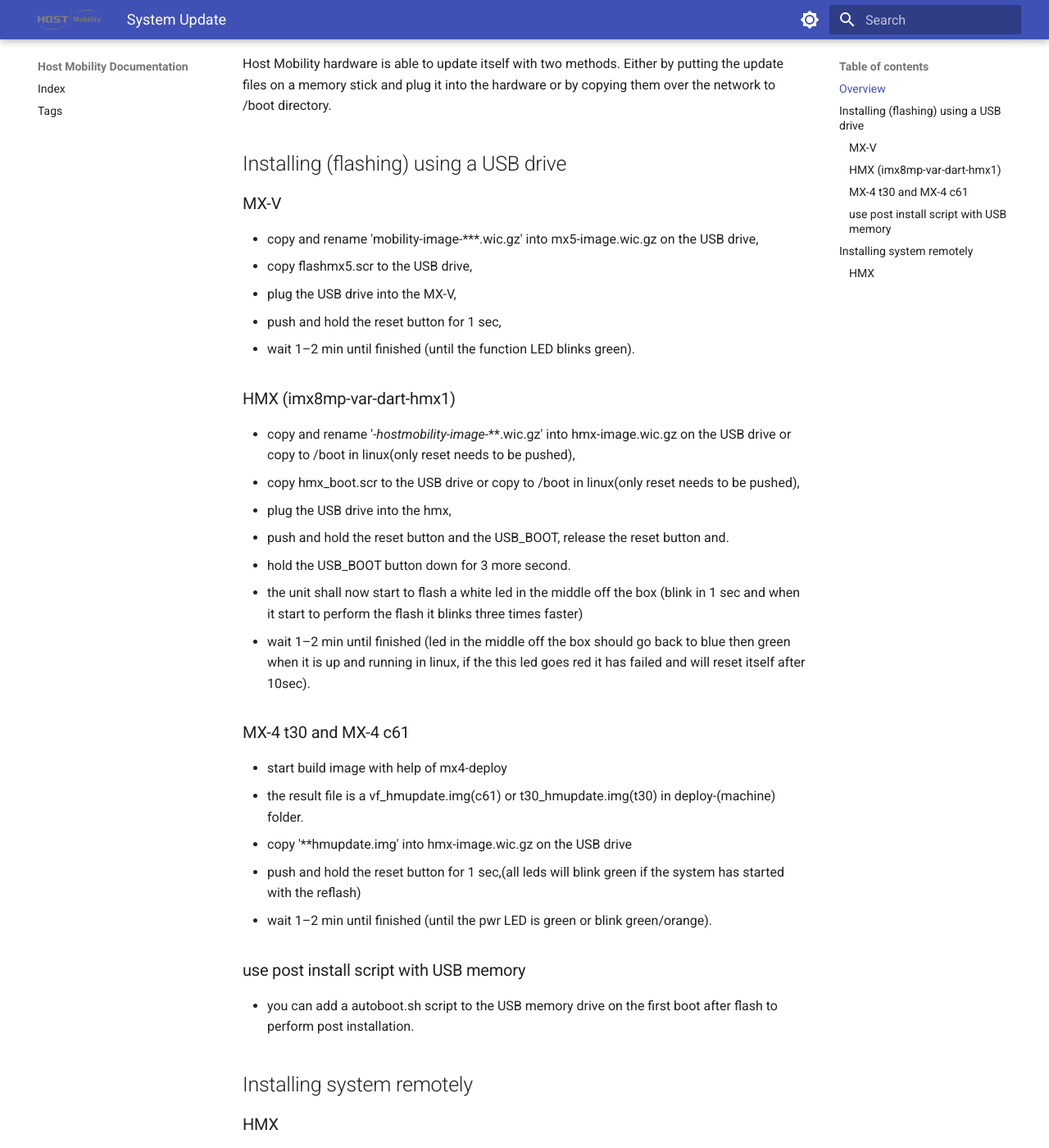
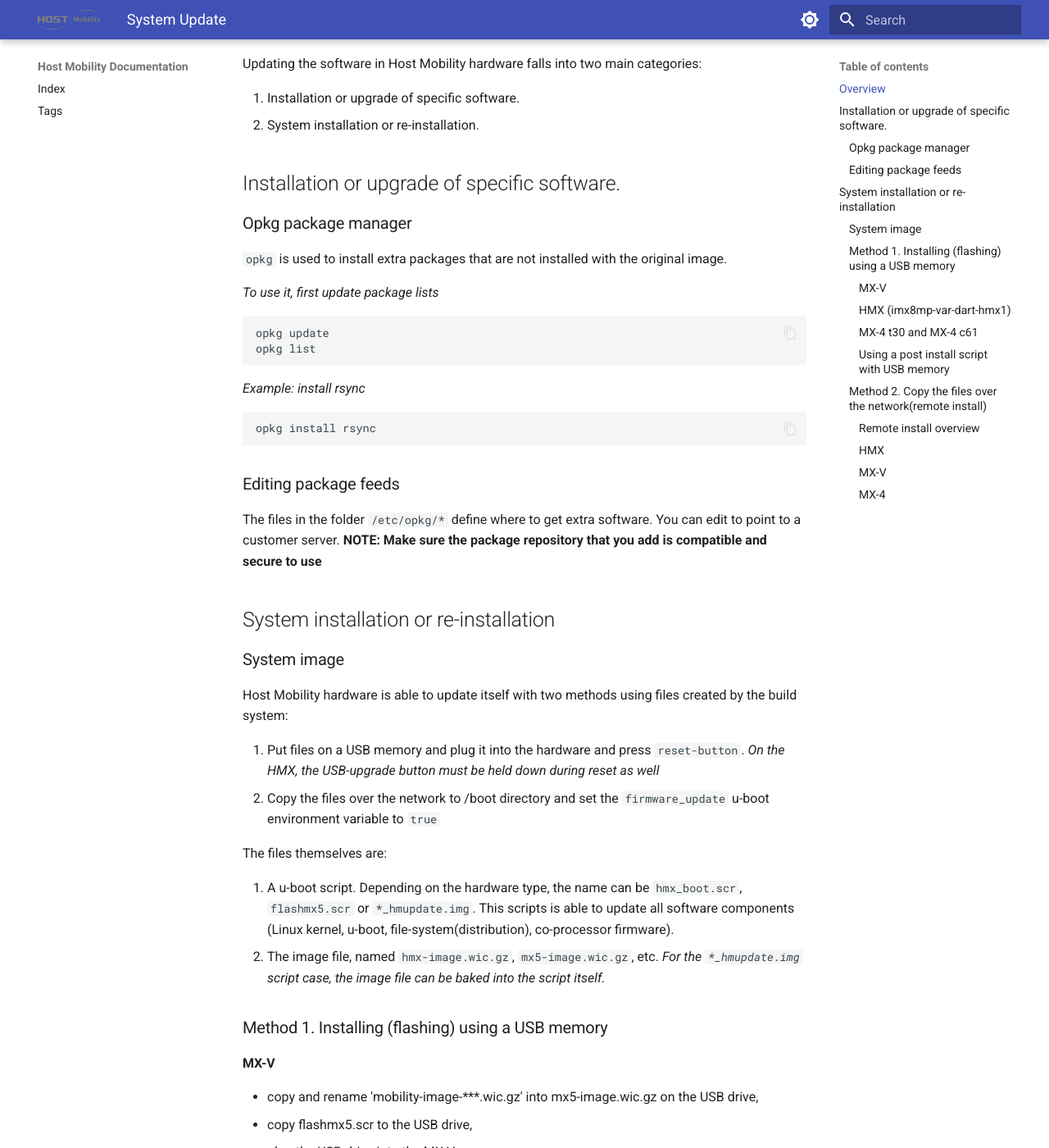
Before and after one commit to hostmobility/documentation, an MkDocs documentation site: the page built from docs/system/update.md, in a window 1280 px wide and 1400 px high, scrolled down 206 px. Shown: the whole window at 82% size. Built offline with MkDocs 1.6.1 and Material for MkDocs 9.7.7, drawn with Linux system fonts in a browser that asks for light colours; some of the changed text lies outside the part shown.

Commit message:
system update: Add upgrade examples and opkg info

````diff
--- a/docs/system/update.md
+++ b/docs/system/update.md
@@ -13,11 +13,51 @@
 
 ## Overview
 
-Host Mobility hardware is able to update itself with two methods. Either by putting the update files on a memory stick and plug it into the hardware or by copying them over the network to /boot directory.
+Updating the software in Host Mobility hardware falls into two main categories:
 
-## Installing (flashing) using a USB drive
+1. Installation or upgrade of specific software.
+2. System installation or re-installation.
 
-### MX-V
+##  Installation or upgrade of specific software.
+
+###  Opkg package manager
+
+`opkg` is used  to install extra packages that are not installed with the original image.
+
+*To use it, first update package lists*
+```bash
+opkg update
+opkg list
+```
+
+*Example: install rsync*
+```bash
+opkg install rsync
+```
+
+### Editing package feeds
+
+The files in the folder `/etc/opkg/*` define where to get extra software. You can edit to point to a customer server.
+**NOTE: Make sure the package repository that you add is compatible and secure to use**
+
+## System installation or re-installation
+
+### System image
+
+Host Mobility hardware is able to update itself with two methods using files created by the build system:
+
+1. Put files on a USB memory and plug it into the hardware and press `reset-button`. *On the HMX, the USB-upgrade button must be held down during reset as well*
+2. Copy the files over the network to /boot directory and set the `firmware_update` u-boot environment variable to `true`
+
+The files themselves are:
+
+1. A u-boot script. Depending on the hardware type, the name can be `hmx_boot.scr`, `flashmx5.scr` or `*_hmupdate.img`. This scripts is able to update all software components (Linux kernel, u-boot, file-system(distribution), co-processor firmware).
+2. The image file, named `hmx-image.wic.gz`, `mx5-image.wic.gz`, etc. *For the `*_hmupdate.img` script case, the image file can be baked into the script itself.*
+
+
+### Method 1. Installing (flashing) using a USB memory
+
+#### MX-V
 
 * copy and rename 'mobility-image-***.wic.gz' into mx5-image.wic.gz on the USB drive,
 * copy flashmx5.scr to the USB drive,
@@ -25,7 +65,7 @@
 * push and hold the reset button for 1 sec,
 * wait 1–2 min until finished (until the function LED blinks green).
 
-### HMX (imx8mp-var-dart-hmx1)
+#### HMX (imx8mp-var-dart-hmx1)
 
 * copy and rename '*-hostmobility-image-***.wic.gz' into hmx-image.wic.gz on the USB drive or copy to /boot in linux(only reset needs to be pushed),
 * copy hmx_boot.scr to the USB drive or copy to /boot in linux(only reset needs to be pushed),
@@ -35,27 +75,72 @@
 * the unit shall now start to flash a white led in the middle off the box (blink in 1 sec and when it start to perform the flash it blinks three times faster)
 * wait 1–2 min until finished (led in the middle off the box should go back to blue then green when it is up and running in linux, if the this led goes red it has failed and will reset itself after 10sec).
 
-### MX-4 t30 and MX-4 c61
+#### MX-4 t30 and MX-4 c61
+
 * start build image with help of mx4-deploy
 * the result file is a vf_hmupdate.img(c61) or t30_hmupdate.img(t30) in deploy-(machine) folder.
 * copy '**hmupdate.img' into hmx-image.wic.gz on the USB drive
 * push and hold the reset button for 1 sec,(all leds will blink green if the system has started with the reflash)
 * wait 1–2 min until finished (until the pwr LED is green or blink green/orange).
 
-### use post install script with USB memory
-* you can add a autoboot.sh script to the USB memory drive on the first boot after flash to perform post installation.
+#### Using a post install script with USB memory
 
-## Installing system remotely
+* You can add a autoboot.sh script to the USB memory on the first boot after flash to perform post installation.
 
-### HMX
+### Method 2. Copy the files over the network(remote install)
+
+#### Remote install overview
+
+The files can be put in /boot in a number of ways. In the case of using ssh(secure shell) access, you can use the `~/.ssh/config` file like this:
+
+*Assign the unit connected with USB cable to name dut*
+```
+Host dut
+  HostName 192.168.250.1
+  User root
+  StrictHostKeyChecking No
+```
+
+#### HMX
 
 Two files are needed which are:
 
 * hmx_boot.scr
-* hmx-image.wic.gz (*rename from image-name-platform-name-wic.gz*)
+* hmx-image.wic.gz (*rename from IMAGE-NAME-image-imx8mp-var-dart-hmx1.wic.gz*)
 
-*Copy files to a unit connected with a USB cable*
+*Copy files to a unit connected with a USB cable NOTE: the image file must be renamed*
 ```bash
-scp console-hostmobility-image-imx8mp-var-dart-hmx1.wic.gz root@192.168.250.1:/boot/hmx-image.wic.gz
-scp hmx_boot.scr root@192.168.250.1:/boot/
+image=console-hostmobility-image-imx8mp-var-dart-hmx1.wic.gz
+scp "$image" dut:/boot/hmx-image.wic.gz && \
+scp hmx_boot.scr dut:/boot/ && \
+ssh dut reboot
 ```
+
+#### MX-V
+
+Two files are needed which are:
+
+* hmx_boot.scr
+* mx5-image.wic.gz (*rename from image-name-platform-name-wic.gz*)
+
+*Copy files to a unit connected with a USB cable NOTE: the image file must be renamed*
+```bash
+image=console-hostmobility-image-mx5.wic.gz
+scp "$image" dut:/boot/mx5-image.wic.gz  && \
+scp flashmx5.scr dut:/boot/ && \
+ssh dut reboot
+```
+
+
+#### MX-4
+
+**To trigger an update from /boot one needs to set the `firmware_update` u-boot environment variable to `true`. See below example on how to do that.**
+
+**Setting `firmware_update` to `true` will enable USB update as well if an image is present on the USB drive.**
+
+```bash
+image=t30_hmupdate.img
+scp "$image" dut:/boot/ && \
+/opt/hm/fw_env/fw_setenv firmware_update true && \
+ssh dut reboot
+```
````
